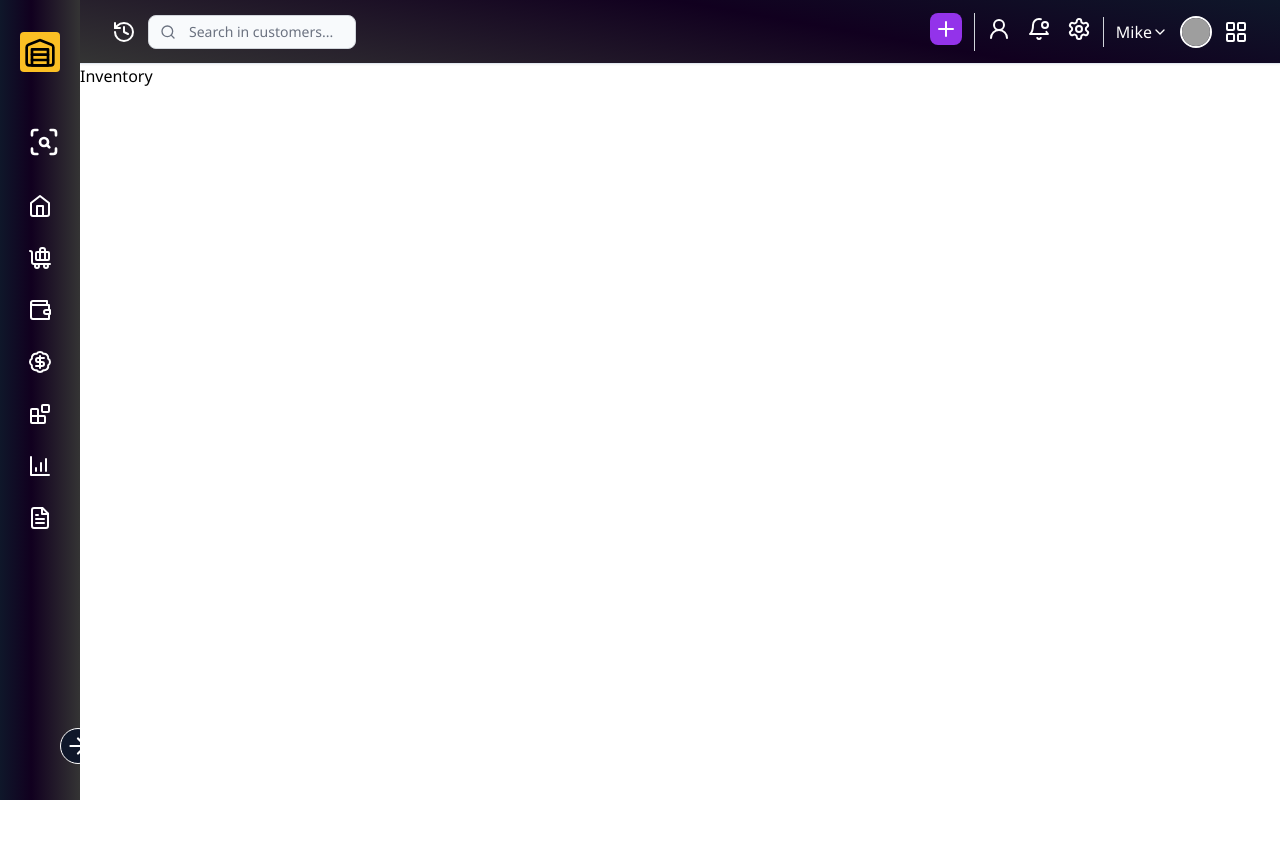
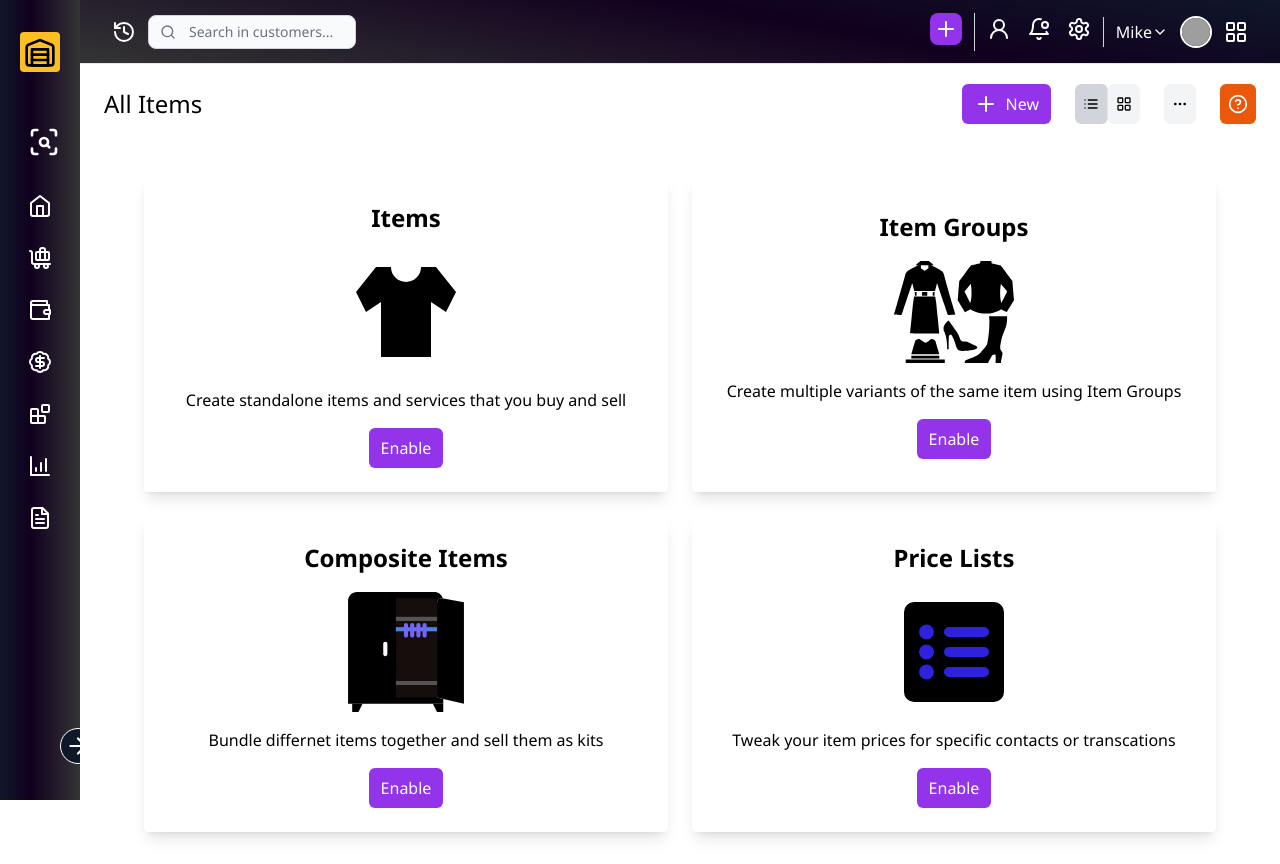
Before and after one commit to shouravrahman/intellistock, a Next.js app: page /dashboard/inventory in a window 1280 px wide. Before the commit the page ends 800 px from the top, so only its background shows below. Built offline with nearby package versions, Linux system fonts and the light colour scheme; grey boxes are pictures that could not be loaded.

Commit message:
chore: inventory page

```diff
--- a/app/(back-office)/dashboard/inventory/page.jsx
+++ b/app/(back-office)/dashboard/inventory/page.jsx
@@ -1,7 +1,29 @@
+import FixedHeader from "@/components/dashboard/FixedHeader";
+import InventoryOptionCard from "@/components/dashboard/InventoryOptionCard";
+import { optionsData } from "@/constants/inventoryOptionsData";
+
 import React from "react";
 
 const Inventory = () => {
-	return <div>Inventory</div>;
+	return (
+		<div>
+			<FixedHeader href='/dashboard/inventory/items/new' />
+			<div className='grid grid-cols-1 lg:grid-cols-2 px-16 py-8 gap-6'>
+				{optionsData?.map((item, idx) => {
+					return (
+						<InventoryOptionCard
+							key={idx}
+							title={item.title}
+							description={item.description}
+							linkTitle={item.linkTitle}
+							href={item.href}
+							img={item.img}
+						/>
+					);
+				})}
+			</div>
+		</div>
+	);
 };
 
 export default Inventory;
```
